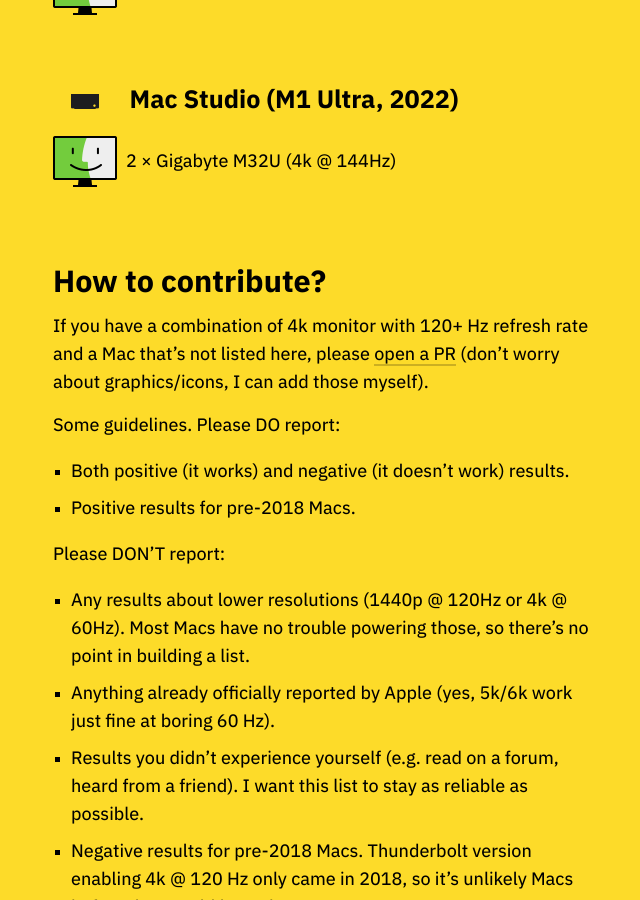
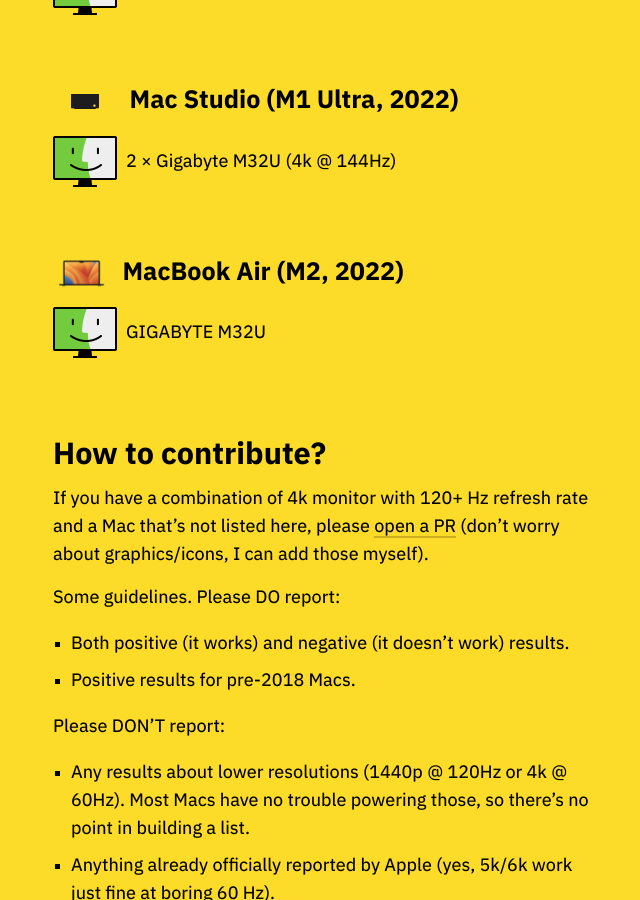
Before and after one commit to tonsky/tonsky.github.io, a Jekyll site: the page built from _posts/2021-02-24-monitors-mac.md, in a window 1280 px wide and 900 px high, scrolled down 6450 px. Shown: the whole window, without its empty margins (316-956 px from the left). Built offline with Jekyll 4.4.1, drawn with Linux system fonts in a browser that asks for light colours.

Commit message:
GIGABYTE M32U works well for MBA M2 (closes #75)

```diff
--- a/_posts/2021-02-24-monitors-mac.md
+++ b/_posts/2021-02-24-monitors-mac.md
@@ -181,6 +181,10 @@
 <div class="row"><img src="works.png" height=64> <span>2 ×
 Gigabyte M32U (4k @ 144Hz)</span></div>
 
+## <img src="air_2022.png" height=32> <span>MacBook Air (M2, 2022)</span>
+
+<div class="row"><img src="works.png" height=64> <span>GIGABYTE M32U</span></div>
+
 # How to contribute?
 
 If you have a combination of 4k monitor with 120+ Hz refresh rate and a Mac that’s not listed here, please [open a PR](https://github.com/tonsky/tonsky.github.io) (don’t worry about graphics/icons, I can add those myself).
```
Also changed, not shown: blog/monitors-mac/air_2022.png (added).
